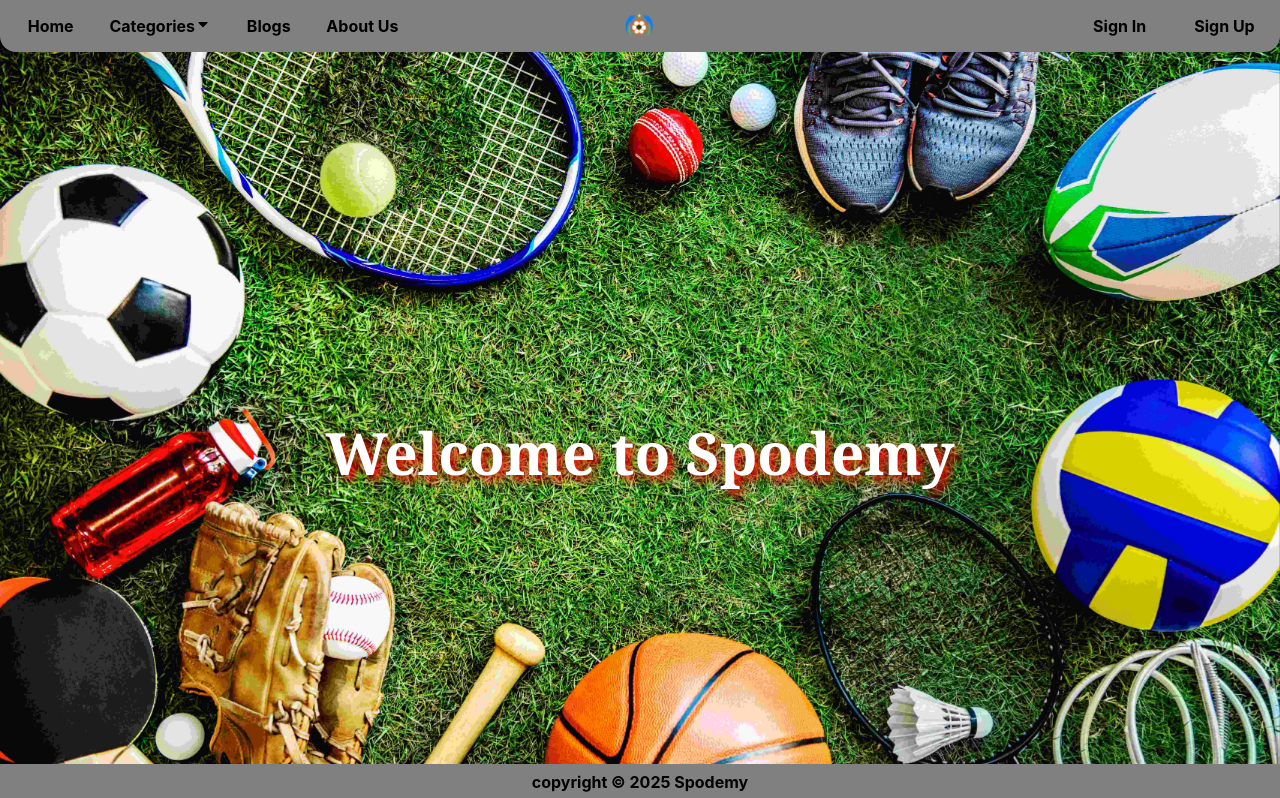
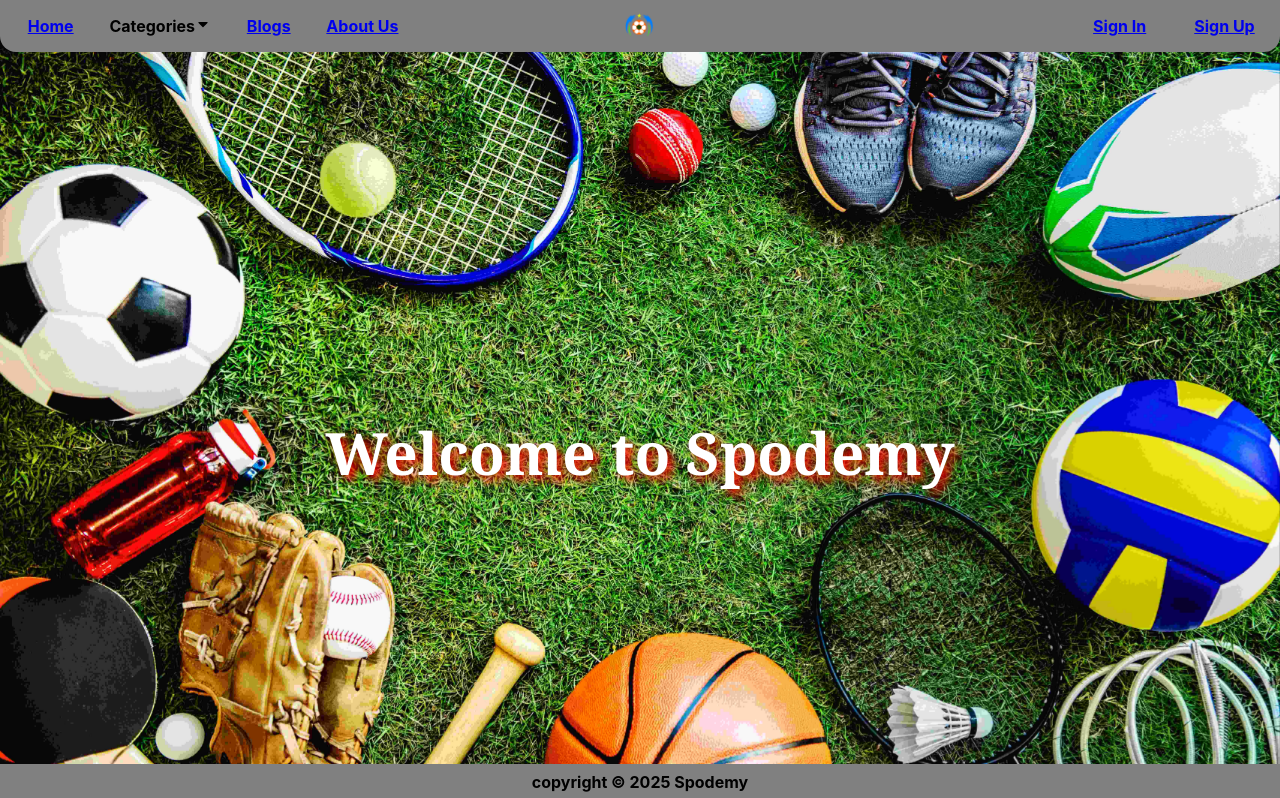
Before and after one commit to harishnigam21/Spodemy, a React (Create React App) app in the folder frontend/: page / in a window 1280 px wide. Shown: the top 798 px of the page. Built offline with nearby package versions, Linux system fonts and the light colour scheme.

Commit message:
Update index.css

```diff
--- a/frontend/src/index.css
+++ b/frontend/src/index.css
@@ -169,10 +169,6 @@
   justify-self: right;
 }
 
-.link {
-  text-decoration: none;
-  color: black;
-}
 #category {
   display: block;
 }
```
